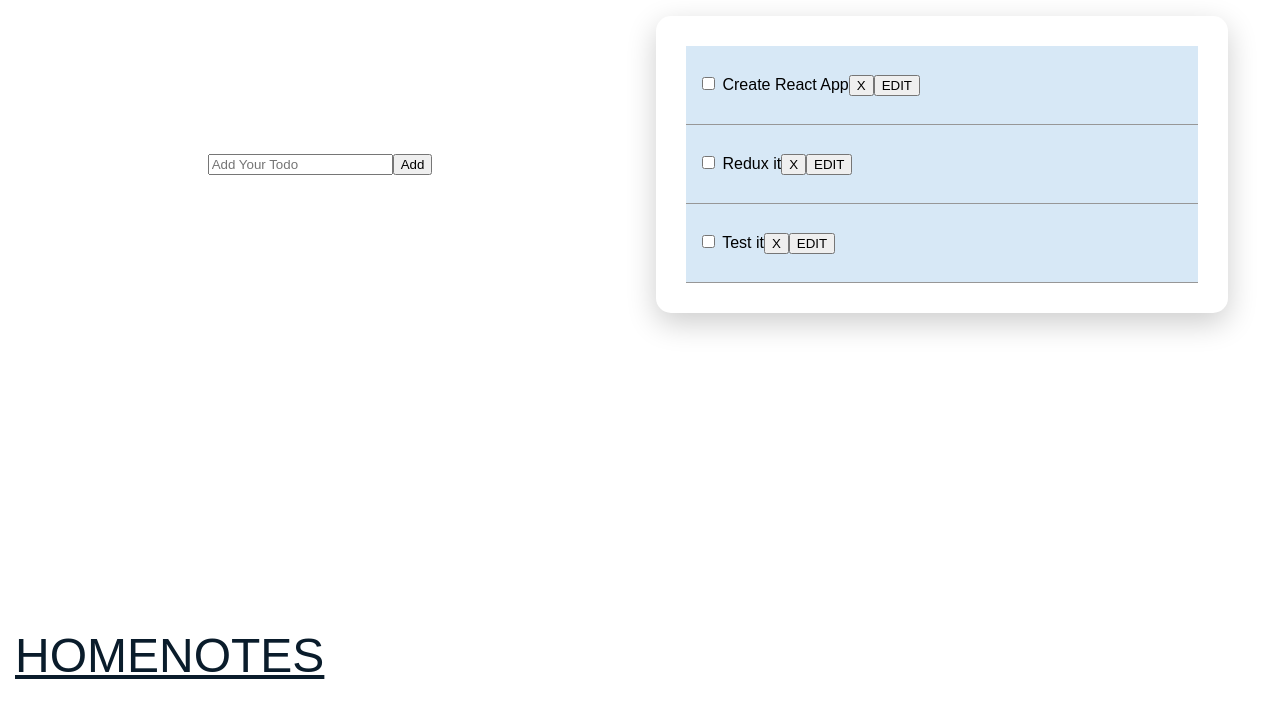
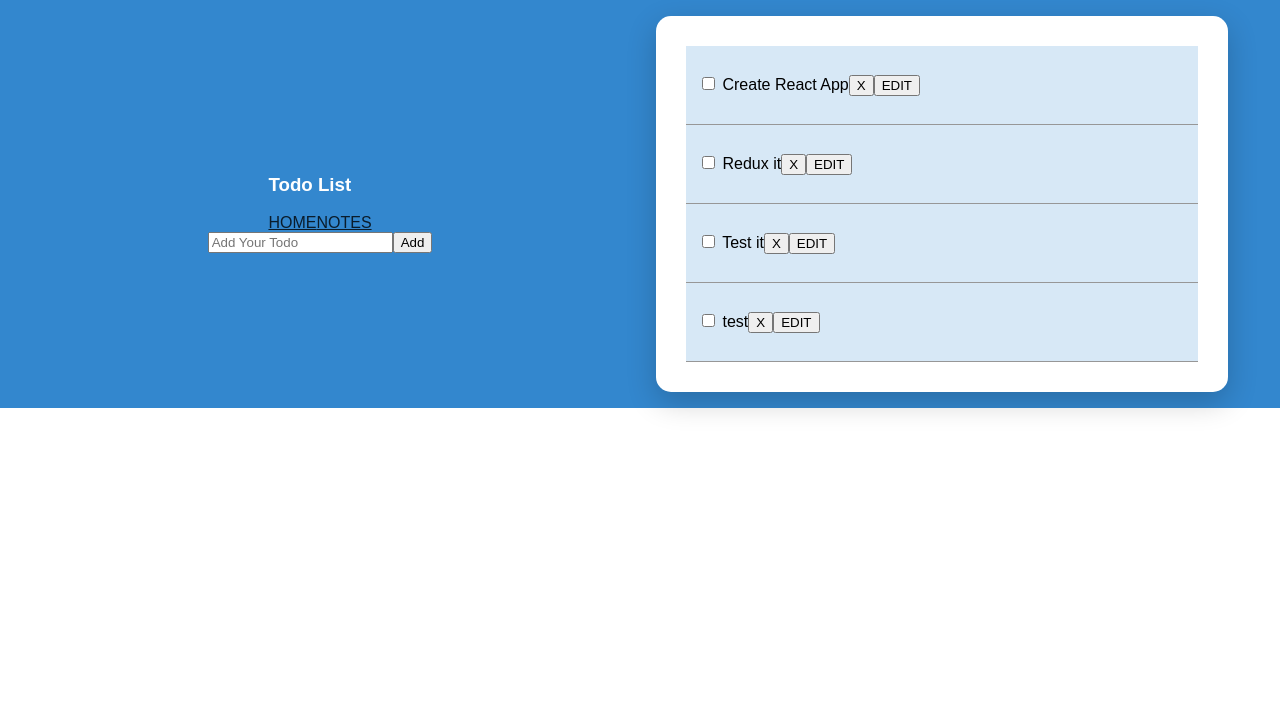
Before and after one commit to stephangriesel/todo-react-redux, a React (Create React App) app in the folder react-redux-todo/: page / in a window 1280 px wide. Shown: the top 718 px of the page. Built offline with nearby package versions, Linux system fonts and the light colour scheme; data requests are answered from the project's data file; a web font is replaced by a local one.

Commit message:
layout fixed - working version

```diff
--- a/react-redux-todo/src/App.js
+++ b/react-redux-todo/src/App.js
@@ -76,7 +76,7 @@ class App extends Component {
       <Router>
         <div className="App">
           <main className="container">
-            <Header />
+            {/* <Header /> */}
             <Route exact path="/" render={props => (
               <React.Fragment>
                 <section id="primary">
--- a/react-redux-todo/src/components/AddTodo.js
+++ b/react-redux-todo/src/components/AddTodo.js
@@ -23,13 +23,13 @@ class AddTodo extends Component {
   render() {
     return (
       <React.Fragment>
-      {/* <div>
+      <div>
         <nav>
             <h1>Todo List</h1>
             <Link to="/">Home</Link>
             <Link to="/notes">Notes</Link>
           </nav>
-      </div> */}
+      </div>
       <div>
       <form onSubmit={this.onSubmit}>
         <input
--- a/react-redux-todo/src/css/main.css
+++ b/react-redux-todo/src/css/main.css
@@ -9,10 +9,8 @@ body {
   margin: 0;
 }
 
-body .bg {
+body .container {
   background-color: #3387ce;
-  -webkit-clip-path: polygon(50% 0%, 100% 0, 100% 85%, 21% 100%, 0 100%, 0% 60%, 0 0);
-          clip-path: polygon(50% 0%, 100% 0, 100% 85%, 21% 100%, 0 100%, 0% 60%, 0 0);
   width: 100%;
   height: 100%;
 }
--- a/react-redux-todo/src/css/main.scss
+++ b/react-redux-todo/src/css/main.scss
@@ -31,9 +31,9 @@ body {
   font-family: "Muli", sans-serif;
   margin: 0;
 
-  .bg {
+  .container {
     background-color:color(primary);
-    clip-path: polygon(50% 0%, 100% 0, 100% 85%, 21% 100%, 0 100%, 0% 60%, 0 0);
+    // clip-path: polygon(50% 0%, 100% 0, 100% 85%, 21% 100%, 0 100%, 0% 60%, 0 0);
     width: 100%;
     height: 100%;
 
--- a/react-redux-todo/tasks.json
+++ b/react-redux-todo/tasks.json
@@ -14,6 +14,11 @@
       "id": 4,
       "title": "Test it",
       "completed": false
+    },
+    {
+      "title": "test",
+      "completed": false,
+      "id": 5
     }
   ]
 }
```
Also changed, not shown: 1 other file (tests, documents, lock files or other folders).
